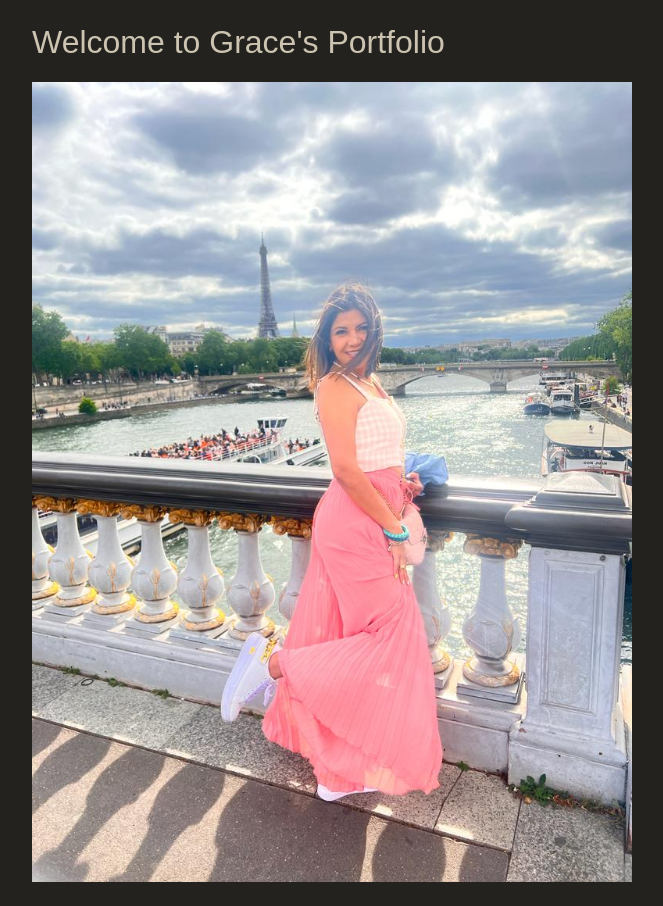
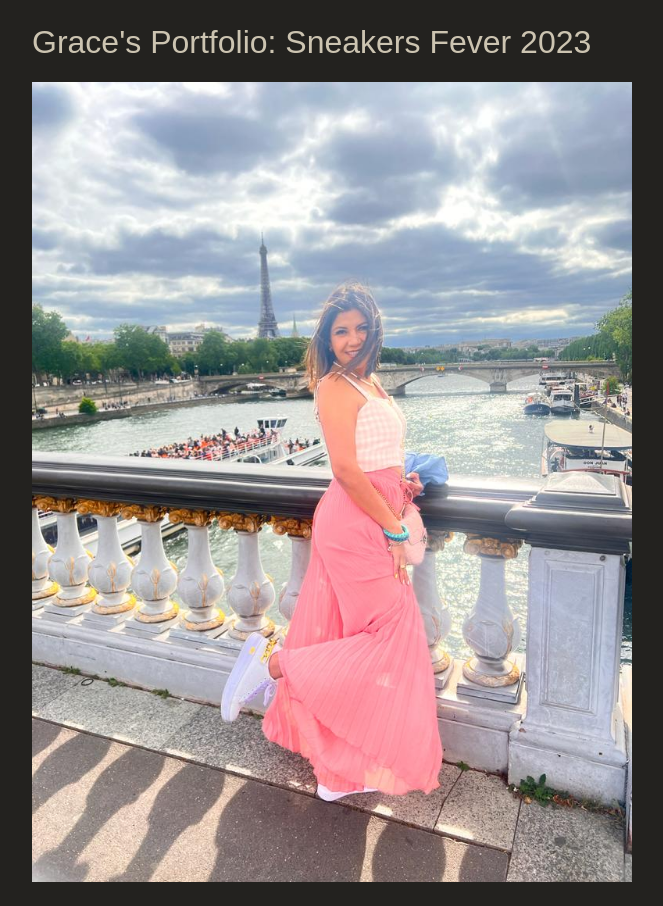
Before and after one commit to Marge1717/Marge1717.github.io, a plain HTML site: page index.html in a window 1280 px wide. Shown: the whole page, without its empty margins (40-703 px from the left). Drawn offline with Linux system fonts and the light colour scheme.

Commit message:
Nuevo título Sneakers

```diff
--- a/index.html
+++ b/index.html
@@ -13,7 +13,7 @@
     </style>
     </head>
     <body>
-    <h1>Welcome to Grace's Portfolio</h1>
+    <h1>Grace's Portfolio: Sneakers Fever 2023</h1>
     <img src="Marge Sneaker Fever.jpg" style="width: 600px; height: auto;" />
     </body>
 </html>
```
